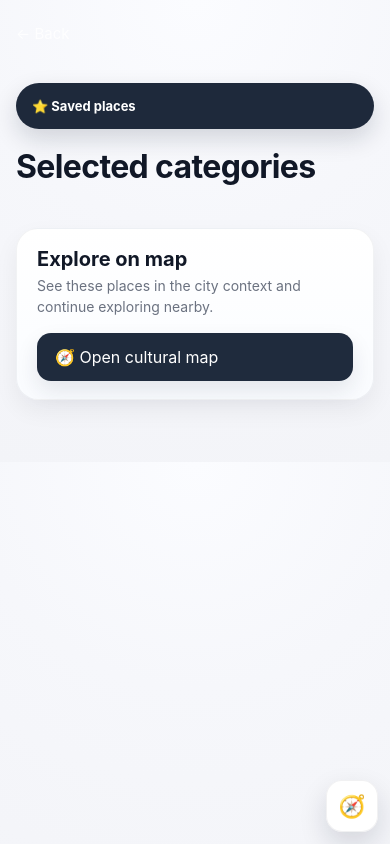
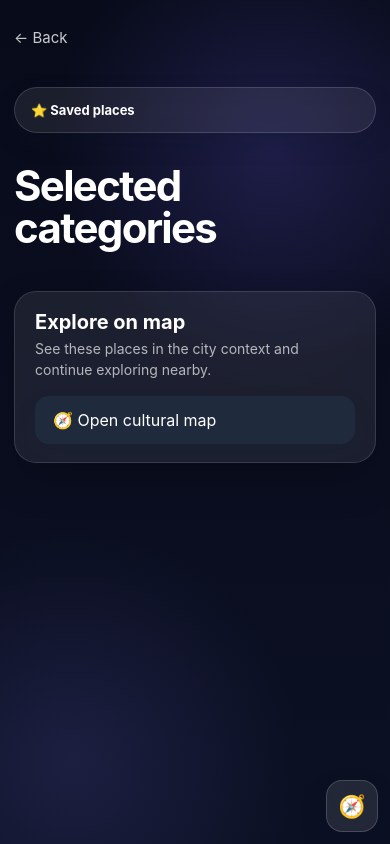
Before and after one commit to Nataliia-Burmaka/interactive-cultural-map, a React (Vite) app: page /results in a window 390 px wide. Built offline with nearby package versions, Linux system fonts and the light colour scheme.

Commit message:
Results page dark redesign

```diff
--- a/src/index.css
+++ b/src/index.css
@@ -4231,3 +4231,105 @@ body:has(.interests-page) {
     min-height: 60px !important;
   }
 }
+/* ===== Results page dark redesign ===== */
+
+.results-page-dark {
+  min-height: 100vh;
+  background:
+    radial-gradient(circle at 70% 18%, rgba(108, 92, 231, 0.22), transparent 30%),
+    radial-gradient(circle at 18% 90%, rgba(139, 124, 255, 0.14), transparent 28%),
+    linear-gradient(180deg, #080b1a 0%, #0b1023 100%);
+  color: white;
+}
+
+.results-screen {
+  width: min(980px, calc(100% - 40px));
+  margin: 0 auto;
+  padding: 44px 0 80px;
+}
+
+.results-page-dark .results-title {
+  color: white;
+  font-size: clamp(42px, 5vw, 62px);
+  line-height: 1;
+  letter-spacing: -0.04em;
+  text-align: left;
+  margin: 32px 0 18px;
+}
+
+.results-page-dark .back-button {
+  color: rgba(255, 255, 255, 0.78);
+}
+
+.results-page-dark .saved-link-button--primary {
+  background: rgba(255, 255, 255, 0.08);
+  color: white;
+  border: 1px solid rgba(255, 255, 255, 0.14);
+}
+
+.results-page-dark .results-map-entry {
+  background: rgba(255, 255, 255, 0.08);
+  border: 1px solid rgba(255, 255, 255, 0.12);
+  box-shadow: 0 18px 40px rgba(0, 0, 0, 0.18);
+  backdrop-filter: blur(12px);
+}
+
+.results-page-dark .results-map-entry-text h2 {
+  color: white;
+}
+
+.results-page-dark .results-map-entry-text p {
+  color: rgba(255, 255, 255, 0.68);
+}
+
+.results-page-dark .place-card {
+  background: rgba(255, 255, 255, 0.08);
+  border: 1px solid rgba(255, 255, 255, 0.12);
+  box-shadow: 0 18px 42px rgba(0, 0, 0, 0.18);
+  backdrop-filter: blur(12px);
+}
+
+.results-page-dark .place-content h2 {
+  color: white;
+}
+
+.results-page-dark .place-description {
+  color: rgba(255, 255, 255, 0.72);
+}
+
+.results-page-dark .dna {
+  color: rgba(255, 255, 255, 0.62);
+}
+
+.results-page-dark .secondary-button {
+  background: rgba(255, 255, 255, 0.08);
+  color: white;
+  border: 1px solid rgba(255, 255, 255, 0.14);
+}
+
+.results-page-dark .secondary-button:hover {
+  background: rgba(255, 255, 255, 0.13);
+}
+
+.results-page-dark .saved-button {
+  background: rgba(16, 185, 129, 0.18);
+  color: #a7f3d0;
+  border-color: rgba(16, 185, 129, 0.34);
+}
+
+.results-page-dark .floating-map-button {
+  background: rgba(255, 255, 255, 0.1);
+  color: white;
+  border-color: rgba(255, 255, 255, 0.16);
+}
+
+@media (max-width: 760px) {
+  .results-screen {
+    width: min(100% - 28px, 980px);
+    padding: 28px 0 70px;
+  }
+
+  .results-page-dark .results-title {
+    font-size: 42px;
+  }
+}
--- a/src/pages/ResultsPage.jsx
+++ b/src/pages/ResultsPage.jsx
@@ -37,7 +37,8 @@ function ResultsPage() {
   }
 
   return (
-    <div className="container">
+    <main className="results-page-dark">
+      <section className="results-screen">
         <div className="results-top-row">
           <button className="back-button" onClick={() => navigate(-1)}>
             ← Back
@@ -67,7 +68,8 @@ function ResultsPage() {
           <div className="results-map-entry-text">
             <h2>Explore on map</h2>
             <p>
-            See these places in the city context and continue exploring nearby.
+              See these places in the city context and continue exploring
+              nearby.
             </p>
           </div>
 
@@ -89,7 +91,11 @@ function ResultsPage() {
         <div className="results-list">
           {filteredPlaces.map((place) => (
             <article key={place.id} className="place-card">
-            <img src={place.image} alt={place.title} className="place-image" />
+              <img
+                src={place.image}
+                alt={place.title}
+                className="place-image"
+              />
               <div className="place-content">
                 <div className="place-topline">
                   <span className={getCategoryClass(place.category)}>
@@ -135,7 +141,8 @@ function ResultsPage() {
         >
           🧭
         </button>
-    </div>
+      </section>
+    </main>
   );
 }
 
```
Lines whose indentation alone changed are shown as unchanged.
